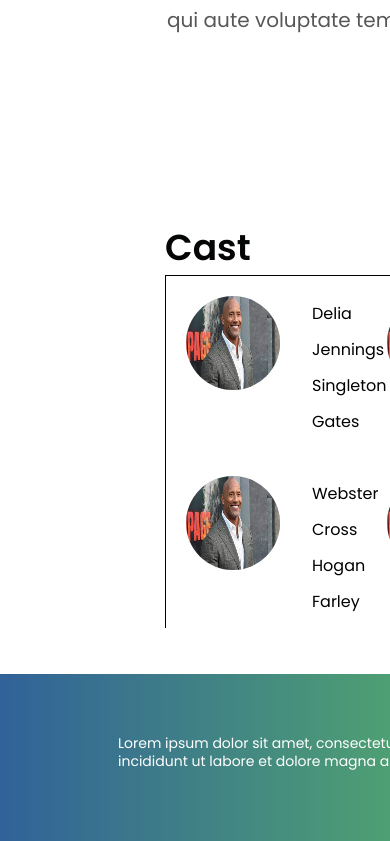
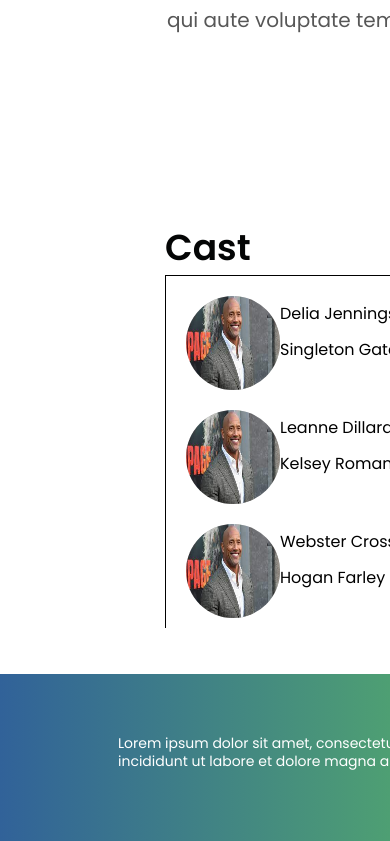
Before and after one commit to CosimoTheMedici/snappfrontendReact, a React (Create React App) app: page /movie/details/1 in a window 390 px wide. Shown: the part 1419-2260 px from the top of the page. Built offline with nearby package versions, Linux system fonts and the light colour scheme; no server answers.

Commit message:
Update castDetails.scss

```diff
--- a/src/components/castDetails/castDetails.scss
+++ b/src/components/castDetails/castDetails.scss
@@ -41,6 +41,8 @@
 //     border: 1px solid #000000;
 // }
 .section-castDetails-cast{
+    width: 85%;
+
     display: grid;
     grid-template-columns: 1fr 1fr 1fr;
     align-items: center;
@@ -54,7 +56,7 @@
     height: 94px;
     border-radius: 50%;
     background: #C4C4C4;
-    margin-right: 32px;
+
   }
 
   .section-castDetails-cast .section-castDetails-cast-card {
@@ -79,7 +81,12 @@
 
   @media screen and (max-width: 768px) {
     .section-castDetails-cast {
-      grid-template-columns: 1fr 1fr;
+      display: grid;
+      grid-template-columns: 1fr ;
+      align-items: center;
+      border: 1px solid #000000;
+      padding: 20px;
+      row-gap: 20px;
     }
 
   }
```
